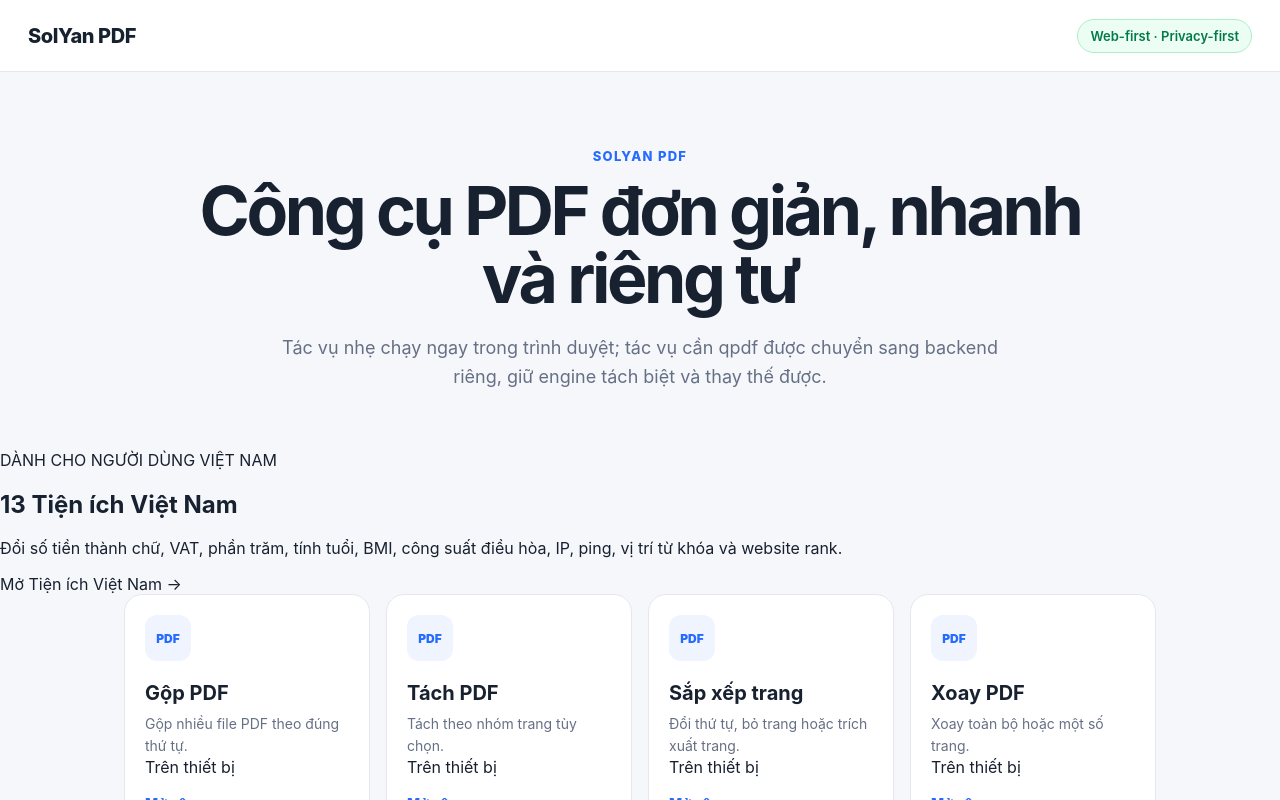
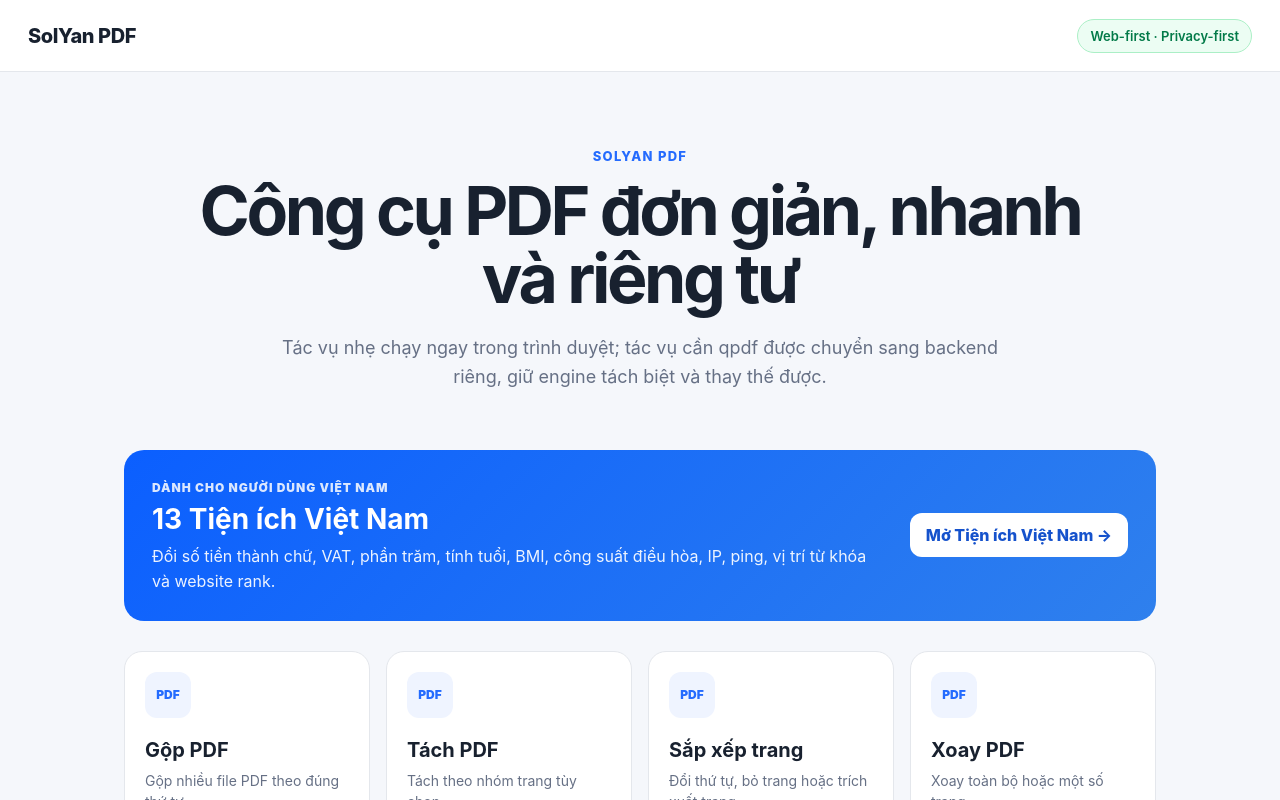
Before and after one commit to solyan842/SolYan-PDF, a Next.js app in the folder frontend/: page / in a window 1280 px wide. Shown: the top 800 px of the page. Built offline with nearby package versions, Linux system fonts and the light colour scheme.

Commit message:
style: add Vietnamese utilities and dashboard feature styling

```diff
--- a/frontend/app/globals.css
+++ b/frontend/app/globals.css
@@ -14,7 +14,7 @@
 html, body { margin: 0; min-height: 100%; }
 body { background: var(--bg); color: var(--text); font-family: Inter, ui-sans-serif, system-ui, -apple-system, BlinkMacSystemFont, "Segoe UI", sans-serif; }
 a { color: inherit; text-decoration: none; }
-button, input, select { font: inherit; }
+button, input, select, textarea { font: inherit; }
 button { cursor: pointer; }
 button:disabled { cursor: not-allowed; opacity: .5; }
 .shell { min-height: 100vh; }
@@ -22,6 +22,7 @@ button:disabled { cursor: not-allowed; opacity: .5; }
 .topbar { height: 72px; display: flex; align-items: center; justify-content: space-between; padding: 0 28px; background: rgba(255,255,255,.92); border-bottom: 1px solid var(--line); position: sticky; top: 0; backdrop-filter: blur(14px); z-index: 10; }
 .brand { font-weight: 800; font-size: 20px; letter-spacing: -.02em; }
 .privacy-pill { color: #027a48; background: #ecfdf3; border: 1px solid #abefc6; padding: 8px 12px; border-radius: 999px; font-size: 13px; font-weight: 600; }
+.server-pill { color: #175cd3; background: #eff8ff; border-color: #b2ddff; }
 
 .hero { max-width: 900px; margin: 0 auto; text-align: center; padding: 76px 24px 36px; }
 .compact-hero { padding-top: 58px; }
@@ -35,12 +36,21 @@ h1 { margin: 0; font-size: clamp(42px, 7vw, 72px); line-height: 1; letter-spacin
 .picker:hover { background: var(--brand-dark); }
 .picker input { display: none; }
 
+.feature-banner { max-width: 1032px; margin: 0 auto 30px; padding: 26px 28px; border-radius: 20px; background: linear-gradient(135deg, #0b5fff, #2f80ed); color: white; display: flex; align-items: center; justify-content: space-between; gap: 24px; }
+.feature-banner h2 { margin: 6px 0 8px; font-size: 28px; }
+.feature-banner p { margin: 0; max-width: 720px; line-height: 1.6; opacity: .92; }
+.feature-kicker { font-size: 12px; font-weight: 900; letter-spacing: .08em; opacity: .85; }
+.feature-action { background: white; color: #1552cc; padding: 12px 16px; border-radius: 12px; font-weight: 800; white-space: nowrap; }
+
 .tool-grid { max-width: 1080px; margin: 0 auto 36px; padding: 0 24px; display: grid; grid-template-columns: repeat(4, minmax(0, 1fr)); gap: 16px; }
 .tool-card { background: var(--surface); border: 1px solid var(--line); border-radius: 18px; padding: 20px; min-height: 220px; display: flex; flex-direction: column; transition: transform .18s ease, box-shadow .18s ease, border-color .18s ease; }
 .tool-card:hover { transform: translateY(-3px); box-shadow: 0 16px 40px rgba(16,24,40,.08); border-color: #c7d7fe; }
 .tool-icon { display: inline-grid; place-items: center; width: 46px; height: 46px; border-radius: 12px; background: #eff4ff; color: var(--brand); font-size: 12px; font-weight: 900; }
 .tool-card h2 { margin: 20px 0 8px; font-size: 20px; }
 .tool-card p { margin: 0; color: var(--muted); line-height: 1.55; font-size: 14px; }
+.tool-badge { align-self: flex-start; margin-top: 14px; padding: 5px 8px; border-radius: 999px; font-size: 11px; font-weight: 800; }
+.tool-badge.local { background: #ecfdf3; color: #027a48; }
+.tool-badge.server { background: #eff8ff; color: #175cd3; }
 .tool-link { margin-top: auto; padding-top: 18px; color: var(--brand); font-weight: 800; font-size: 14px; }
 .coming-soon { max-width: 1032px; margin: 0 auto 60px; padding: 22px 24px; border: 1px dashed #cfd4dc; border-radius: 16px; background: #fafbfc; }
 .coming-soon h2 { margin: 0 0 8px; font-size: 18px; }
@@ -53,11 +63,23 @@ h1 { margin: 0; font-size: clamp(42px, 7vw, 72px); line-height: 1; letter-spacin
 .workspace-head p { margin: 0; color: var(--muted); font-size: 14px; }
 .field { display: grid; gap: 8px; }
 .field span { font-size: 14px; font-weight: 800; }
-.field input, .field select { width: 100%; border: 1px solid var(--line); border-radius: 12px; padding: 12px 14px; background: white; color: var(--text); }
-.field input:focus, .field select:focus { outline: 3px solid #dbe7ff; border-color: var(--brand); }
+.field input, .field select, .field textarea { width: 100%; border: 1px solid var(--line); border-radius: 12px; padding: 12px 14px; background: white; color: var(--text); }
+.field textarea { min-height: 110px; resize: vertical; }
+.field input:focus, .field select:focus, .field textarea:focus { outline: 3px solid #dbe7ff; border-color: var(--brand); }
 .hint, .selected-file { margin: 0; color: var(--muted); font-size: 14px; line-height: 1.5; }
 
+.utility-grid { max-width: 1120px; margin: 0 auto 32px; padding: 0 24px; display: grid; grid-template-columns: repeat(2, minmax(0, 1fr)); gap: 16px; }
+.utility-card { background: var(--surface); border: 1px solid var(--line); border-radius: 18px; padding: 20px; display: grid; gap: 14px; align-content: start; }
+.utility-card h2 { margin: 0; font-size: 19px; }
+.result-box { background: #f8fafc; border: 1px solid var(--line); border-radius: 12px; padding: 12px 14px; color: #344054; line-height: 1.6; min-height: 48px; overflow-wrap: anywhere; }
+.inline-controls { display: flex; align-items: center; gap: 8px; flex-wrap: wrap; }
+.inline-controls input, .inline-controls select { min-width: 110px; flex: 1; border: 1px solid var(--line); border-radius: 10px; padding: 10px 12px; background: white; }
+.metric-row { display: grid; grid-template-columns: repeat(2, minmax(0,1fr)); gap: 8px; }
+.metric-row span { background: #f8fafc; border: 1px solid var(--line); border-radius: 10px; padding: 10px; color: var(--muted); }
+.metric-row b { color: var(--text); }
 .ghost { background: transparent; border: 1px solid var(--line); border-radius: 10px; padding: 9px 12px; color: var(--muted); }
+.ghost.wide { width: 100%; color: var(--brand); font-weight: 800; }
+.network-output pre { margin: 0; padding: 14px; background: #101828; color: #d0d5dd; border-radius: 12px; white-space: pre-wrap; overflow-wrap: anywhere; }
 .empty { border: 1px dashed #cfd4dc; background: #fafbfc; color: var(--muted); text-align: center; border-radius: 14px; padding: 44px 20px; }
 .file-list { display: grid; gap: 10px; list-style: none; padding: 0; margin: 0; }
 .file-row { display: grid; grid-template-columns: 42px minmax(0, 1fr) auto; gap: 12px; align-items: center; border: 1px solid var(--line); border-radius: 12px; padding: 12px; }
@@ -74,15 +96,22 @@ h1 { margin: 0; font-size: clamp(42px, 7vw, 72px); line-height: 1; letter-spacin
 .merge-button:hover:not(:disabled) { background: var(--brand-dark); }
 footer { text-align: center; color: var(--muted); padding: 0 20px 40px; font-size: 13px; }
 
-@media (max-width: 900px) { .tool-grid { grid-template-columns: repeat(2, minmax(0, 1fr)); } }
+@media (max-width: 900px) {
+  .tool-grid { grid-template-columns: repeat(2, minmax(0, 1fr)); }
+  .utility-grid { grid-template-columns: 1fr; }
+  .feature-banner { margin-left: 24px; margin-right: 24px; align-items: flex-start; flex-direction: column; }
+}
 @media (max-width: 640px) {
   .topbar { padding: 0 16px; }
   .privacy-pill { display: none; }
   .hero { padding-top: 52px; }
+  .feature-banner { margin-left: 12px; margin-right: 12px; padding: 20px; }
   .tool-grid { grid-template-columns: 1fr; padding: 0 12px; }
   .tool-card { min-height: 180px; }
+  .utility-grid { padding: 0 12px; }
   .coming-soon { margin-left: 12px; margin-right: 12px; }
   .workspace { margin-left: 12px; margin-right: 12px; padding: 16px; border-radius: 16px; }
   .file-row { grid-template-columns: 34px minmax(0, 1fr); }
   .row-actions { grid-column: 2; }
+  .metric-row { grid-template-columns: 1fr; }
 }
```
